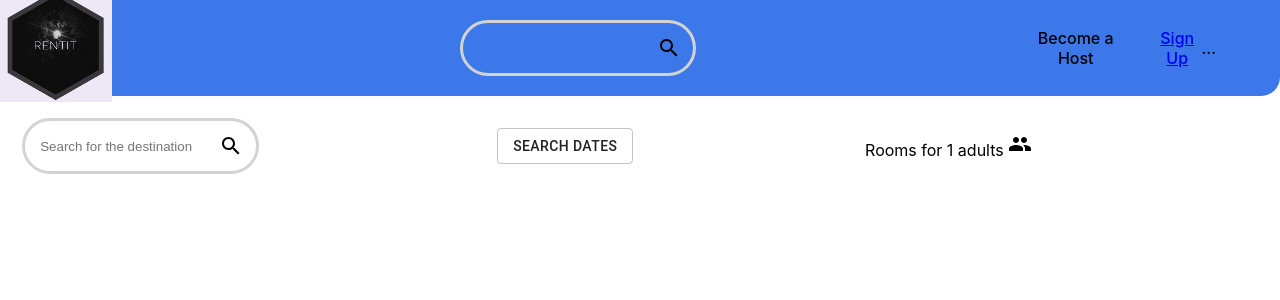
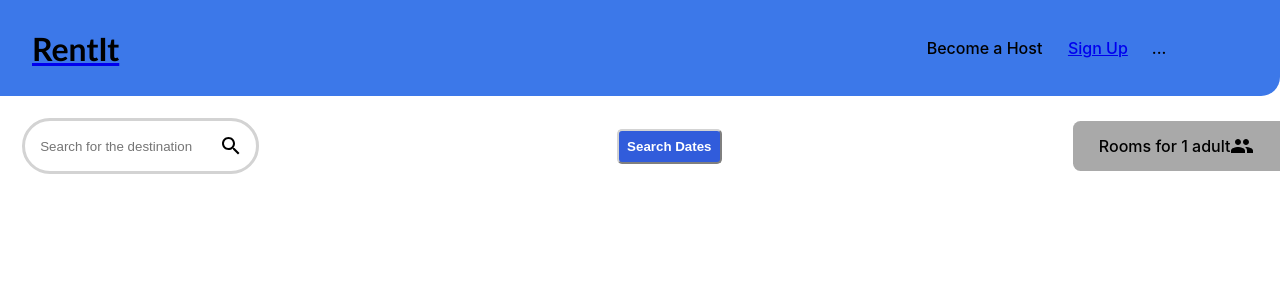
Before and after one commit to coder-pro10z/Rent-at-ease, a React (Create React App) app: page / in a window 1280 px wide. Shown: the top 300 px of the page. Built offline with nearby package versions, Linux system fonts and the light colour scheme.

Commit message:
Search dates button styles to homepage done ,cards to add

```diff
--- a/src/Header.css
+++ b/src/Header.css
@@ -15,8 +15,16 @@
     margin-right: 20px;
 
 }
-
-
+.logo{
+    text-emphasis-color: black;
+    text-decoration: black;
+    color:black;
+    font-weight: bolder;
+    font-size: xx-large;
+    font-family:'Gill Sans', 'Gill Sans MT', Calibri, 'Trebuchet MS', sans-serif;
+    margin-left:2.5vw;
+}
+/*
 .header_center{
     display:flex;
     flex:1;
@@ -28,20 +36,20 @@
 }
 .header_center> input{
     /* border-color: 0px white; */
-    border:none;
+    /* border:none;
     outline: none;
-    background: transparent;
+    background: transparent; */
     /* background-color: blueviolet; */
-}
+
 .header_right{
     display: flex;
     align-items: center;
     justify-content: space-between;
-    max-width: fit-content;
+    /* max-width: fit-content;  */
      /* padding:1.5em; */
      border: 5px;
     /* margin: 5px; */
-    width: 15vw;
+    /* width: 15vw; */
     margin-right: 5vw;
     font-weight: 500;
 }
@@ -51,10 +59,23 @@
  display: flex;
     align-items: center;
     justify-content: space-between;
-    max-width: fit-content;
+    /* max-width: fit-content;  */
      /* padding:1.5em; */
      border: 5px;
     /* margin: 5px; */
-    width: 10vw;
+    /* width: 10vw; */
     margin-right: 2vw;
 }
+
+.moreMenu{
+    border: 2px;
+ display: flex;
+    align-items: center;
+    justify-content: space-between;
+    /* max-width: fit-content;  */
+     padding:1.5em;
+     border: 5px;
+    /* margin: 5px; */
+    /* width: 10vw; */
+    margin-right: 2vw;
+}
--- a/src/Header.js
+++ b/src/Header.js
@@ -8,13 +8,13 @@ const Header = () => {
   return (
     < div className='header'>
         <Link to="/">
-          <img className="header_icon" src={logo} alt="logo"></img>
+          <div className='logo'>
+            RentIt
+            </div>
+          {/* <img className="header_icon" src={logo} alt="logo"></img> */}
         </Link>
           {/* <p>Navbar</p> */}
-        <div className='header_center'>
-            <input type="text"></input>
-            <SearchIcon/>
-        </div>
+
         <div className='header_right'>
             {/* <Link to="/"> */}
             <div className='host'>Become a Host</div>
@@ -22,7 +22,7 @@ const Header = () => {
             <Link to="/login" >
             <div className='sign_up'>Sign Up</div>
             </Link>
-            <div>...</div>
+            <div className='moreMenu'>...</div>
         </div>
 
 
--- a/src/Home.css
+++ b/src/Home.css
@@ -3,13 +3,16 @@
     /* flex-direction: row; */
     align-items: center;
     text-align: center;
-    padding: 2vh;
+    padding: 2vh 0vh 2vh 2vh;
     justify-content: space-between;
 }
  .search_bar{
+    position: relative;
     margin:0.5vw;
     display:flex;
     flex:1;
+    text-align: center;
+    vertical-align: middle;
     align-items: center;
     max-width: fit-content;
     border: solid #d3d3d3;
@@ -23,21 +26,35 @@ background: none;
 }
 
 .searchdiv{
+    display: flex;
+    align-items: center;
+
      background-color: rgb(255, 255, 255);
 }
 
- .searchdiv > button{
+.searchdiv > searchdt{
      /* border: #4b3232 2px;  */
   color:rgb(184, 153, 153);
     background-color: rgb(57, 75, 212);
+position:absolute;
+max-width: fit-content;
+/* margin-left: 10vw; */
+
 }
 /* .search > button:hover{ */
     /* border: #852d2d 2px; */
 /*    background-color:rgb(255, 255, 255);
     color: rgb(57, 75, 212);
 } */
-.searchdiv > adultCount{
+.adultCount{
     display: flex;
     align-items: center;
     text-align: center;
+    vertical-align: middle;
+    justify-content: space-between;
+    padding: 1vw 2vw 1vw 2vw ;
+    /* margin: 5px 0 5px 0; */
+    background-color: darkgray;
+    border-radius: 2mm 0mm 0mm 2mm;
+    font-weight: 500;
 }
--- a/src/Home.js
+++ b/src/Home.js
@@ -1,5 +1,5 @@
 import React,{useState} from 'react'
-import Banner from './Banner'
+
 import SearchIcon from '@material-ui/icons/Search'
 import "./Home.css"
 import Search from "./Search.js"
@@ -9,33 +9,23 @@ import PeopleIcon from '@material-ui/icons/People';
 import {Button} from '@material-ui/core'
 import SearchDates from './SearchDates.js'
 function Home() {
-  const navigate=useNavigate();
-  const [showSearch,setShowSearch]=useState(true)
+
+
   return (
     <div>
       <div className='searchdiv'>
         <div className='search_bar'>
             <input type="text" placeholder='Search for the destination'></input>
-            <SearchIcon/>
-        </div>
-        {/* <div>
-        {showSearch && <Search/>}
-        <div className='banner_search'>
-            <button onClick={()=>setShowSearch(!showSearch)} className="banner_searchButton"variant="outlined">
-              {showSearch?"Hide":"Search Dates"}
-            </button>
-        </div>
-      </div> */}
+            <SearchIcon/></div>
 
-      <div><SearchDates/></div>
 
-      <div className="adultCount">Rooms for 1 adults <PeopleIcon/></div>
-      <div>
-      </div>
+        <div className='search'><SearchDates/></div>
+
+        <div className="adultCount">Rooms for 1 adult <PeopleIcon/></div>
     </div>
 
-     {/* <h1> This is Homepage. </h1> */}
-  </div>
+
+</div>
   )
 }
 
--- a/src/Search.css
+++ b/src/Search.css
@@ -1,51 +1,58 @@
-.search{
-    position: absolute;
-    top: 35px;
-    left: 25%;
-    width: 100vw;
+*{margin:0;
+
+}
+.search1{
+    /* display: flex; */
+    position: fixed;
+    margin-top: 10vh;
+    justify-content: center;
+    /* top: 35px; */
+    /* left: 25%; */
+    /* width: 100vw; */
 }
 
-.search > h2{
-    display: flex;
-    align-items: center;
+.search1 > h2{
+
+    margin: 0;
+    /* align-items: center; */
     justify-content: space-between;
-    width: 559px;
-    padding: 10px;
+    /* padding: 5%; */
+
     background-color: white;
-    position: absolute;
-    left: 0;
-    top: 380px;
+    /* position: absolute; */
+    /* top: 380px; */
 
 }
 
-.search > input{
-    width: 500px;
-    padding: 20px;
-    position: absolute ;
-    left: 0;
-    height: 30px;
-    top: 420px;
+h2 > input{
+    /* width: 500px; */
+    padding: 0;
+    position: relative ;
+    text-align: center;
+    align-items: center;
+    width: 20%;
+    /* left: 0; */
+    /* height: 30px; */
+    /* top: 420px; */
     border: none;
 }
 
-.search>input:focus{
+.search1>input:focus{
     outline-width: 0;
 }
 
-.search > button{
+ .search1> h2> Button{
     position: absolute;
-    left: 0;
-    top: 480px;
-    background-color: rgb(247, 106, 129);
+    background-color: rgb(21, 101, 213);
     color: white;
     text-transform: inherit !important;
     /* border-radius: 50px;
     /* padding: 8px; */
-    margin-top: 20px;
     /* font-weight:600; */
-    width:579px;
 }
-.search>button:hover{
-    color: rgb(247, 106, 129);
+.search1>button:hover{
+    color: rgb(21, 101, 213);
+
+    /* color: rgb(247, 106, 129); */
     background-color: white;
 }
--- a/src/Search.js
+++ b/src/Search.js
@@ -28,16 +28,20 @@ const selectionRange={
         setEndDate(ranges.selection.endDate);
         }
 return (
-    <div className='search'>
+    <div className='search1'>
+        <div>
+
         <DateRangePicker ranges={[selectionRange]}
         onChange={handleSelect}/>
+        </div>
 
         <h2>
             Number of guests
+        <input min={0} defaultValue={2} type="number" />
             <PeopleIcon/>
+        <Button onClick={()=>navigate('/search')} >Search Airbnb</Button>
         </h2>
-        <input min={0} defaultValue={2} type="number" />
-        <Button onClick={()=>navigate('/search')} >Search Airbnb</Button>
+
 
     </div>
   )
--- a/src/SearchDates.css
+++ b/src/SearchDates.css
@@ -1,27 +1,65 @@
-.bar_searchButton{
-    border-color: lightgray;
+.banner1{
+    position: relative;
+}
+
+/* .banner_info{ */
+    /* background-color: black; */
+    /* color: white; */
+    /* padding-top: 20vh; */
+    /* padding-left: 50px; */
+    /* padding-right: 50px; */
+    /* padding-bottom: 30px; */
+    /* width: 300px;  */
+/* } */
+
+.banner1 > button{
+    background-color: rgb(247, 106, 129);
+    color: white;
+    text-transform: inherit;
+    border-radius: 50px;
+    /* padding: 8px; */
+    /* margin-top: 20px; */
+    /* font-weight:600; */
+}
+
+/* .banner_info > h5{
+    margin-top: 10px;
+
+} */
+/*
+.banner_info > button:hover{
     background-color: white;
     color: rgb(247, 106, 129);
+    border-radius: 5px;
+} */
+
+.banner_search{
+
+    display:flex;
+    flex-direction:column ;
+}
+.banner_searchButton{
+    border-color: lightgray;
+    background-color: rgb(49, 92, 219);
+    color: rgb(255, 255, 255);
+    text-transform: inherit;
+    /* padding: 8px; */
+    font-weight:750;
+    border-radius: 5px;
+}
+
+.banner_searchButton:hover{
+    transition-duration: 500ms;
+    transition-delay: 100ms;
+    color: rgb(49, 92, 219);
+    background-color: rgb(255, 255, 255);
+    /* background-color: rgb(247, 106, 129); */
     /* color: white; */
     text-transform: inherit;
+    text:bold;
     /* border-radius: 50px; */
-    padding: 8px;
+    /* padding: 8px; */
     /* margin-top: 20px; */
     font-weight:750;
 
 }
-
-.bar_searchButton:hover{
-    transition-duration: 500ms;
-    transition-delay: 100ms;
-    color: rgb(45, 123, 233);
-    background-color: rgb(247, 106, 129);
-    /* color: white; */
-    /* text-transform: inherit; */
-    text:bold;
-    /* border-radius: 50px; */
-    padding: 8px;
-    /* margin-top: 20px; */
-    font-weight:750;
-
-}
--- a/src/SearchDates.js
+++ b/src/SearchDates.js
@@ -3,19 +3,20 @@ import './Banner.css'
 import Search from './Search.js'
 import {useNavigate} from "react-router-dom"
 import { Button } from '@material-ui/core'
+import "./SearchDates.css"
 const SearchDates = () => {
     const navigate=useNavigate();
-    const [showSearch,setShowSearch]=useState(false)
+    const [showSearch,setShowSearch]=useState(false);
 
   return (
-    <div>
+    <div className='banner1'>
         {showSearch && <Search/>}
-        <div>
-      <Button onClick={()=>setShowSearch(!showSearch)} className="bar_searchButton" variant="outlined">
+        <div className='banner_search'>
+            <button onClick={()=>setShowSearch(!showSearch)} className="banner_searchButton"variant="outlined">
               {showSearch?"Hide":"Search Dates"}
-      </Button>
+            </button>
+        </div>
 
-        </div>
     </div>
   )
 }
```
Also changed, not shown: 1 other file (tests, documents, lock files or other folders).
